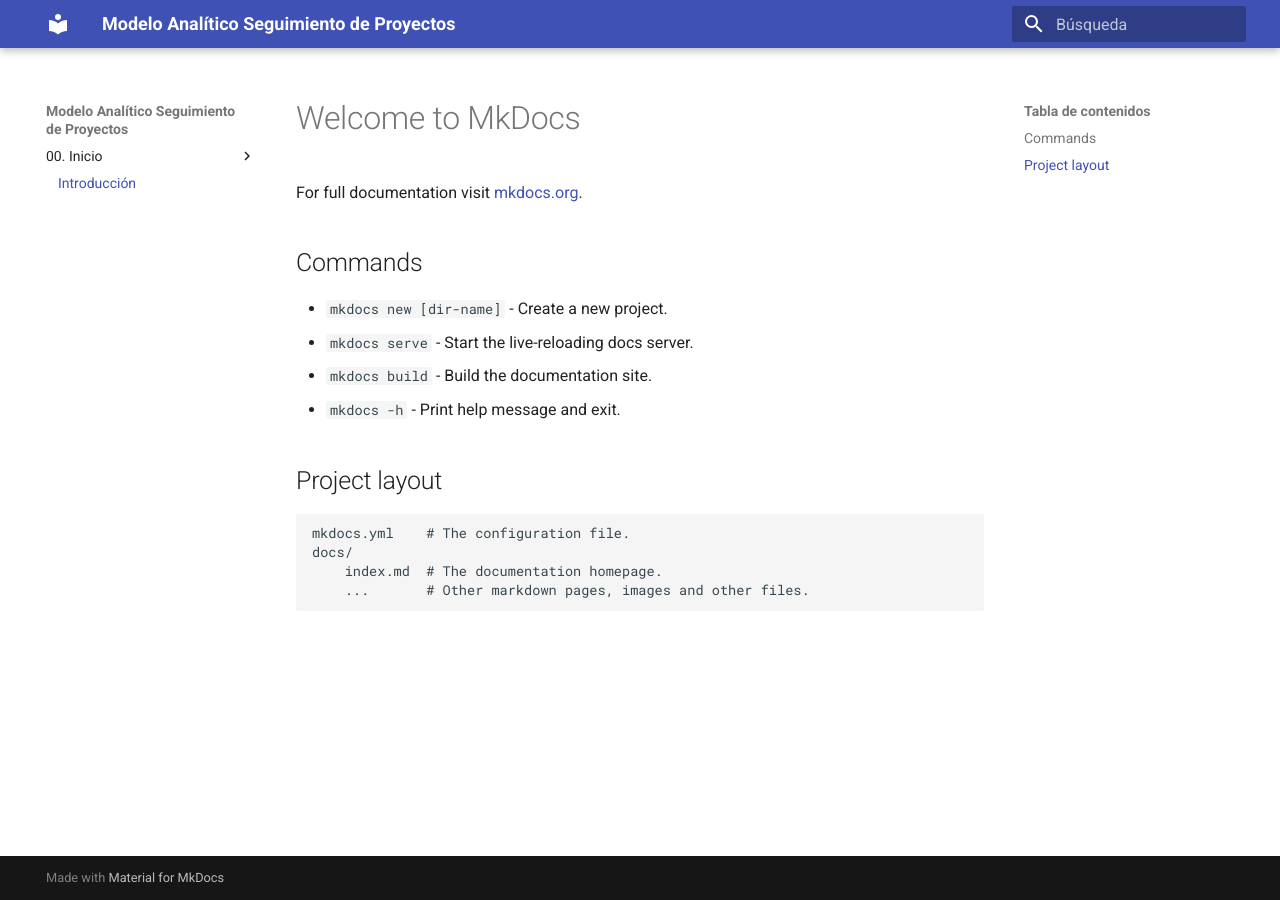
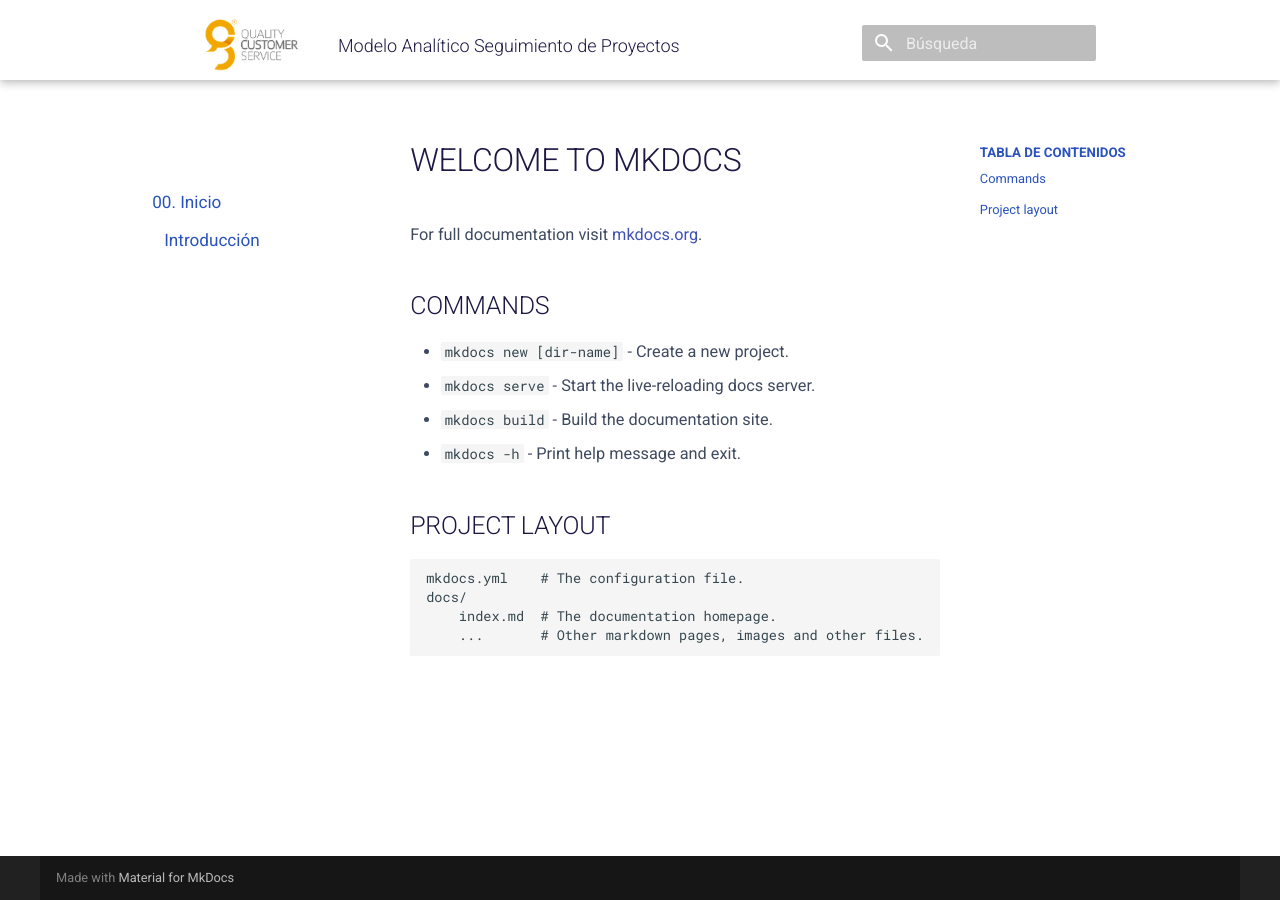
Before and after one commit to davidgonzalezqcs/Modelo_Analitico_Seguimiento_Proyectos_QCS, an MkDocs documentation site: the page built from docs/index.md, in a window 1280 px wide. Built offline with MkDocs 1.6.1 and Material for MkDocs 9.7.7, drawn with Linux system fonts in a browser that asks for light colours.

Commit message:
Ajustes UI con logos y colores

```diff
--- /dev/null
+++ b/docs/css/extra.css
@@ -0,0 +1,340 @@
+/* Fondo y texto global */
+body {
+  background-color: white;
+  color: rgb(63, 74, 95); /* Reemplaza con tu RGB */
+}
+
+/* Enlaces */
+a {
+  color: rgb(0, 107, 255);
+}
+
+/* Cabecera (para el tema por defecto de MkDocs) */
+.wy-nav-top {
+  background-color: white;
+}
+
+/* Cabecera (en Material for MkDocs) */
+.md-header {
+  background-color: white;
+  color: rgb(28, 24, 67);
+  height: 80px;
+}
+
+.md-header__title {
+    flex-grow: 1;
+    font-size: .9rem;
+    height: 3.4rem;
+    line-height: 3.7rem;
+}
+.md-header__topic:first-child {
+    font-weight: 300
+}
+
+
+.md-header-nav__title ,
+.md-header-nav__logo img {
+  filter: none;            /* Evita que Material aplique filtros al logo */
+  color: rgb(123, 45, 67);
+}
+
+.md-header__button.md-logo img {
+    fill: currentcolor;
+    display: block;
+    height: auto;/*2.5rem;*/
+    width: 110px;
+}
+
+
+/* Ajutes boton de busqueda */
+.md-search-result__icon:after {
+    background-color: rgb(0, 107, 255);
+}
+
+
+
+/* --- Ajustes para la Distribución de la Pantalla --- */
+
+/* Aumenta el ancho del contenedor principal para aprovechar mejor el espacio */
+.md-content {
+    max-width: 100%; /* Ancho completo del contenido */
+    margin: auto;       /* Quita márgenes alrededor del contenido */
+    /* Espacio adicional pequeño en los lados */
+    /* padding: 15px;  */
+    /* padding-top: 60px; */
+}
+/* Reduce el ancho de las barras laterales izquierda y derecha */
+.md-sidebar {
+    width: 250px; /* Ajuste de ancho para la barra lateral izquierda */
+}
+
+.md-sidebar--secondary {
+    width: 180px; /* Ajuste de ancho para la barra lateral derecha */
+}
+
+/* Ajusta la barra de navegación superior para alinearse al nuevo ancho */
+.md-header {
+    padding-left: 180px;  /* Alineación basada en la barra lateral izquierda */
+    padding-right: 180px; /* Alineación basada en la barra lateral derecha */
+}
+
+/* Asegura que el contenedor general ocupe toda la pantalla */
+.md-main {
+    max-width: 100%; /* Ancho máximo del contenedor */
+    margin: auto;       /* Sin margen para aprovechar todo el espacio */
+    padding: 10px; /* Espacio adicional pequeño en los lados */
+}
+
+/* Ajuste para contenido Markdown (centrado en pantallas grandes) */
+.md-typeset {
+    max-width: 1200px; /* Limita el ancho de los textos para mejor legibilidad */
+    margin: auto;      /* Centra el texto dentro del contenedor principal */
+}
+
+
+
+/* --- Estilos de Títulos en Color Amarillo QCS --- */
+
+/* Estilos para Títulos de Secciones en color amarillo y en negrita */
+.section-title,
+h1, h2, h3 {
+    color: rgb(0, 112, 192); /* Amarillo QCS */
+    font-weight: bold;
+    text-transform: uppercase; /* Mayúsculas */
+}
+
+/* Aplica el estilo de título a encabezados específicos dentro de las secciones */
+h1.section-title,
+h2.section-title,
+h3.section-title {
+    color: rgb(35, 171, 247); /* Amarillo QCS */
+    font-weight: bold;
+}
+
+.md-typeset h1,.md-typeset h2 {
+    font-weight: 300;
+    letter-spacing: -.01em ;
+    color: rgb(28, 24, 67);
+}
+
+
+/* Estilos de la Barra Lateral Izquierda */
+.md-nav__title {
+    color: white;
+    display: block;
+    font-weight: 700;
+    overflow: hidden;
+    padding: 0 .6rem;
+    text-overflow: ellipsis;
+}
+.md-nav--primary .md-nav__title[for=__drawer] {
+        background-color: white;
+        color: white;
+        font-weight: 300;
+        border-color: black;
+
+    }
+
+
+/* --- Estilos de la Barra Lateral Derecha --- */
+
+/* --- Ajustes de la Barra Lateral Derecha --- */
+
+/* Asegura que el título en la barra lateral derecha esté visible */
+.md-sidebar--secondary .md-nav__title {
+    color: #2A52BE; /* Azul medio */
+    font-weight: bold;
+    text-transform: uppercase;
+    display: block; /* Asegura que el título se muestre */
+}
+
+/* Elimina el contenido duplicado de "Tabla de contenidos" */
+.md-sidebar--secondary .md-nav__title span {
+    display: none;
+}
+
+/* Color azul medio para los enlaces en la barra lateral derecha */
+.md-sidebar-secondary .md-nav__link,
+.md-sidebar .md-nav__link {
+    color: #2A52BE;
+}
+
+/* Color azul medio para los enlaces en la barra lateral derecha */
+.md-sidebar-secondary .md-nav__link,
+.md-sidebar .md-nav__link {
+    color: #2A52BE;
+}
+
+/* --- Ajustes para el Botón de Menú --- */
+
+.md-nav__icon {
+    display: block;
+    position: fixed;
+    top: 10px;
+    left: 10px;
+    z-index: 1000;
+    background-color: 23abf7;
+    color: #ffffff;
+    padding: 10px;
+    border-radius: 4px;
+    cursor: pointer;
+}
+
+
+
+/* --- Ajustes de Color de la Barra Superior --- */
+
+.md-header {
+    background-color: 23abf7;
+}
+
+.md-header .md-header-nav__title,
+.md-header .md-header-nav__button,
+.md-header .md-icon {
+    color: #ffffff;
+}
+
+/* --- Otros Ajustes de Estilo --- */
+
+/* Subsecciones en minúsculas, negrita y color azul medio */
+.toc .toc-subsection {
+    color: #2A52BE;
+    font-weight: bold;
+    text-transform: lowercase;
+}
+
+/* Estilos para diagramas e imágenes */
+img.diagram {
+    display: block;
+    margin: 0 auto;
+    border: 1px solid #ccc;
+    box-shadow: 0px 4px 10px rgba(0, 0, 0, 0.1);
+}
+
+figcaption {
+    text-align: center;
+    font-style: italic;
+    font-size: 0.9em;
+}
+
+/* Mejorar la presentación general del contenido */
+p, li {
+    line-height: 1.6;
+    font-size: 1.1em;
+}
+
+/* Subtítulos en gris oscuro */
+.subsection-title {
+    color: #333;
+    text-decoration: underline;
+    font-size: 1.2em;
+}
+
+
+/* Estilo de barra de desplazamiento en tablas */
+.md-typeset table::-webkit-scrollbar {
+    height: 10px;
+}
+
+.md-typeset table::-webkit-scrollbar-thumb {
+    background: #888;
+    border-radius: 5px;
+}
+
+.md-typeset table::-webkit-scrollbar-thumb:hover {
+    background: #555;
+}
+
+/* --- Ajustes para Diagramas Mermaid --- */
+
+.mermaid {
+    max-width: 100%;
+    margin: 20px auto;
+    overflow-x: auto;
+}
+
+.mermaid svg {
+    background-color: #ffffff;
+    padding: 20px;
+    border-radius: 8px;
+    box-shadow: 0px 4px 10px rgba(0, 0, 0, 0.1);
+}
+
+.mermaid .label,
+.mermaid .edgeLabel {
+    fill: #333333;
+    font-weight: normal;
+    font-family: Arial, sans-serif;
+}
+
+.mermaid .edgePath path {
+    stroke-width: 2px;
+    stroke: #b1740f;
+}
+
+/* Barra de desplazamiento horizontal en diagramas */
+.mermaid::-webkit-scrollbar {
+    height: 8px;
+}
+
+.mermaid::-webkit-scrollbar-thumb {
+    background: #888;
+    border-radius: 5px;
+}
+
+.mermaid::-webkit-scrollbar-thumb:hover {
+    background: #555;
+}
+
+/* Reducir el tamaño de la fuente en la barra lateral izquierda */
+.md-sidebar .md-nav__link {
+    font-size: 1.2em; /* Ajusta este valor según el tamaño deseado */
+}
+
+/* Reducir el tamaño de la fuente en la barra lateral derecha (Tabla de contenido) */
+.md-sidebar--secondary .md-nav__link {
+    font-size: 0.9em; /* Ajusta este valor según el tamaño deseado */
+}
+
+/* Reducir el tamaño de la fuente en el título de las barras laterales */
+.md-sidebar .md-nav__title,
+.md-sidebar--secondary .md-nav__title {
+    font-size: 0.95em; /* Ajusta el tamaño del título */
+}
+
+/* Reducir el tamaño de la fuente en la barra de navegación superior */
+.md-header .md-header-nav__title,
+.md-header .md-header-nav__link {
+    font-size: .9em; /* Ajusta este valor según el tamaño deseado */
+}
+
+/* Mejora la apariencia de las listas */
+ul {
+    list-style-type: disc; /* Puntos para viñetas */
+    margin-left: 20px;     /* Margen izquierdo para alineación */
+    padding-left: 20px;    /* Espaciado interno */
+    line-height: 1.6;      /* Mejora el espaciado entre líneas */
+}
+
+/* Estilo para sublistas */
+ul ul {
+    list-style-type: circle; /* Sublistas con círculos */
+    margin-left: 20px;       /* Margen adicional para subniveles */
+}
+
+/* Espaciado adicional entre elementos de lista */
+ul li + li {
+    margin-top: 5px; /* Espacio entre elementos de la lista */
+}
+
+p, li {
+    line-height: 1.6; /* Mantén esta línea */
+    font-size: 1.02em; /* Mejora el tamaño del texto */
+    margin-bottom: 10px; /* Añade espacio entre párrafos y elementos de lista */
+}
+
+/*Clase para centrar imagenes */
+.img-centered {
+    display: block;
+    margin: auto;
+}
--- a/mkdocs.yml
+++ b/mkdocs.yml
@@ -14,6 +14,10 @@
 # Configuración del tema y diseño visual
 theme:
   name: material                         # Tema Material para un diseño moderno
+  # Indica la ruta relativa al archivo dentro de docs/
+  logo: images/logo.png
+  # (Opcional) Si no quieres que junto al logo aparezca el nombre del sitio:
+  logo_text: true
   highlightjs: true
   language: es                           # Idioma en español para traducciones en el sitio
   features:
@@ -26,6 +30,7 @@
   #   logo: "LogoQCS"  # especifica la ruta del nuevo ícono aquí
 # Configuración de plugins de MkDocs
 plugins:
+  - mkdocstrings
   - search                               # Activa el buscador de la documentación
   - pagetree
 # Extensiones Markdown
@@ -58,5 +63,5 @@
 #extra_javascript:
 #  - js/init_mermaid.js                   # Script de inicialización de Mermaid para diagramas
 
-#extra_css:
-#  - css/extra.css                        # Archivo de estilos personalizados para el look & feel
+extra_css:
+  - css/extra.css                        # Archivo de estilos personalizados para el look & feel
```
Also changed, not shown: docs/images/logo.png (added), site/404.html, site/assets/_mkdocstrings.css (added), site/css/extra.css (added), site/images/logo.png (added), site/index.html.
